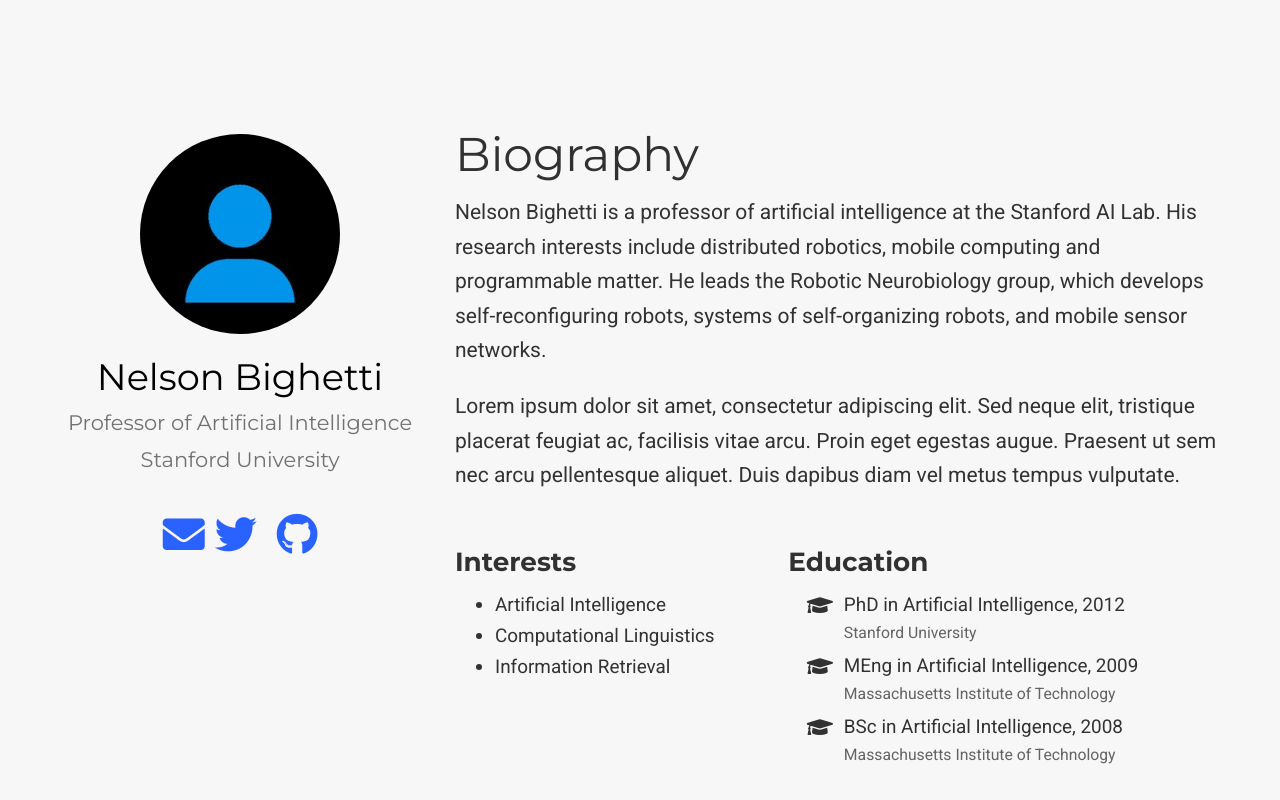
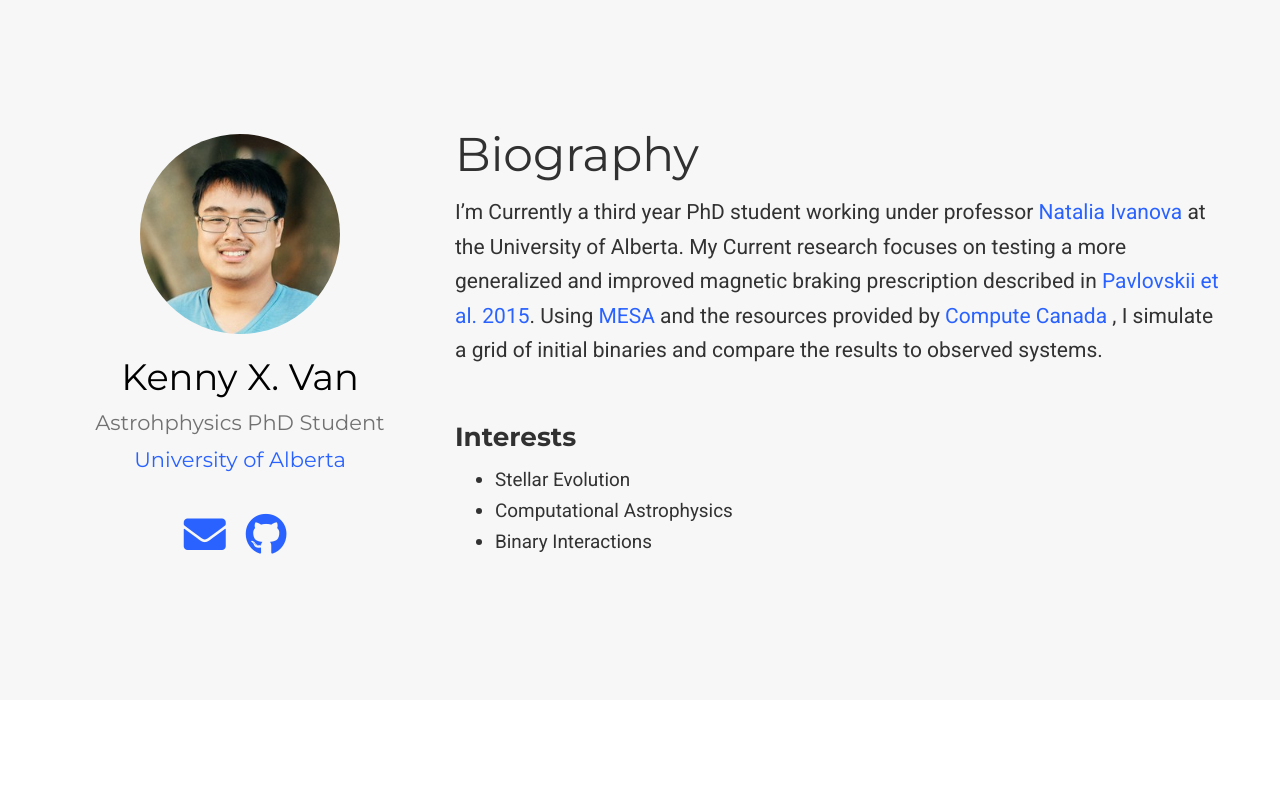
Before and after one commit to kvan1231/kvan1231.github.io, a plain HTML site: page index.html in a window 1280 px wide. Shown: the part 920-1720 px from the top of the page. Drawn offline with nearby package versions, Linux system fonts and the light colour scheme; some icons are missing.

Commit message:
added picture, changed _index.md to have personal information

```diff
--- a/authors/index.xml
+++ b/authors/index.xml
@@ -17,9 +17,7 @@
       <link>https://kvan1231.github.io/authors/admin/</link>
       <pubDate>Mon, 01 Jan 0001 00:00:00 +0000</pubDate>
       <guid>https://kvan1231.github.io/authors/admin/</guid>
-      <description>&lt;p&gt;Nelson Bighetti is a professor of artificial intelligence at the Stanford AI Lab. His research interests include distributed robotics, mobile computing and programmable matter. He leads the Robotic Neurobiology group, which develops self-reconfiguring robots, systems of self-organizing robots, and mobile sensor networks.&lt;/p&gt;
-
-&lt;p&gt;Lorem ipsum dolor sit amet, consectetur adipiscing elit. Sed neque elit, tristique placerat feugiat ac, facilisis vitae arcu. Proin eget egestas augue. Praesent ut sem nec arcu pellentesque aliquet. Duis dapibus diam vel metus tempus vulputate.&lt;/p&gt;
+      <description>&lt;p&gt;I&amp;rsquo;m Currently a third year PhD student working under professor &lt;a href=&#34;https://sites.ualberta.ca/~ivanova1/&#34;, target=&#34;_blank&#34;&gt;Natalia Ivanova&lt;/a&gt; at the University of Alberta. My Current research focuses on testing a more generalized and improved magnetic braking prescription described in &lt;a href=&#34;http://adsabs.harvard.edu/abs/2016MNRAS.456..263P&#34;, target=&#34;_blank&#34;&gt; Pavlovskii et al. 2015&lt;/a&gt;. Using &lt;a href=&#34;http://mesa.sourceforge.net/&#34;, target=&#34;_blank&#34;&gt; MESA &lt;/a&gt; and the resources provided by &lt;a href=&#34;https://www.computecanada.ca/&#34;, target=&#34;_blank&#34;&gt; Compute Canada &lt;/a&gt;, I simulate a grid of initial binaries and compare the results to observed systems.&lt;/p&gt;
 </description>
     </item>
 
--- a/index.html
+++ b/index.html
@@ -21,14 +21,14 @@
 
 
 
-  <meta name="author" content="Nelson Bighetti">
-
-
-
-
-
-
-  <meta name="description" content="Professor of Artificial Intelligence">
+  <meta name="author" content="Kenny X. Van">
+
+
+
+
+
+
+  <meta name="description" content="Astrohphysics PhD Student">
 
 
   <link rel="alternate" hreflang="en-us" href="https://kvan1231.github.io/">
@@ -115,7 +115,7 @@
   <meta property="og:site_name" content="Kenny X. Van">
   <meta property="og:url" content="https://kvan1231.github.io/">
   <meta property="og:title" content="Kenny X. Van">
-  <meta property="og:description" content="Professor of Artificial Intelligence"><meta property="og:image" content="https://kvan1231.github.io/img/icon-192.png">
+  <meta property="og:description" content="Astrohphysics PhD Student"><meta property="og:image" content="https://kvan1231.github.io/img/icon-192.png">
   <meta property="twitter:image" content="https://kvan1231.github.io/img/icon-192.png"><meta property="og:locale" content="en-us">
 
 
@@ -554,18 +554,18 @@
 
 
 
-      <img class="portrait" src="/authors/admin/avatar_hu52a603635ecebd45650b162dadabb4e5_12861_250x250_fill_q90_lanczos_center.jpg" alt="Avatar">
+      <img class="portrait" src="/authors/admin/avatar_huaed0f5c7b3c70508608e3f813872af36_610982_250x250_fill_q90_lanczos_center.jpg" alt="Avatar">
 
 
       <div class="portrait-title">
-        <h2>Nelson Bighetti</h2>
-        <h3>Professor of Artificial Intelligence</h3>
+        <h2>Kenny X. Van</h2>
+        <h3>Astrohphysics PhD Student</h3>
 
 
         <h3>
-
-          <span>Stanford University</span>
-
+          <a href="https://www.ualberta.ca/physics" target="_blank" rel="noopener">
+          <span>University of Alberta</span>
+          </a>
         </h3>
 
       </div>
@@ -581,10 +581,8 @@
 
 
 
-
-
         <li>
-          <a href="/#contact" >
+          <a href="mailto:kvan@ualberta.ca" >
             <i class="fas fa-envelope big-icon"></i>
           </a>
         </li>
@@ -598,11 +596,9 @@
 
 
 
-
-
         <li>
-          <a href="https://twitter.com/GeorgeCushen" target="_blank" rel="noopener">
-            <i class="fab fa-twitter big-icon"></i>
+          <a href="https://orcid.org/0000-0003-3862-5826" target="_blank" rel="noopener">
+            <i class="ai ai-orcid big-icon"></i>
           </a>
         </li>
 
@@ -615,29 +611,29 @@
 
 
 
+
+
         <li>
-          <a href="https://scholar.google.co.uk/citations?user=sIwtMXoAAAAJ" target="_blank" rel="noopener">
-            <i class="ai ai-google-scholar big-icon"></i>
-          </a>
-        </li>
-
-
-
-
-
-
-
-
-
-
-
-
-        <li>
-          <a href="https://github.com/gcushen" target="_blank" rel="noopener">
+          <a href="https://github.com/kvan1231" target="_blank" rel="noopener">
             <i class="fab fa-github big-icon"></i>
           </a>
         </li>
 
+
+
+
+
+
+
+
+
+
+        <li>
+          <a href="/files/cv.pdf" >
+            <i class="ai ai-cv big-icon"></i>
+          </a>
+        </li>
+
       </ul>
 
     </div>
@@ -647,9 +643,7 @@
 
     <h1>Biography</h1>
 
-    <p>Nelson Bighetti is a professor of artificial intelligence at the Stanford AI Lab. His research interests include distributed robotics, mobile computing and programmable matter. He leads the Robotic Neurobiology group, which develops self-reconfiguring robots, systems of self-organizing robots, and mobile sensor networks.</p>
-
-<p>Lorem ipsum dolor sit amet, consectetur adipiscing elit. Sed neque elit, tristique placerat feugiat ac, facilisis vitae arcu. Proin eget egestas augue. Praesent ut sem nec arcu pellentesque aliquet. Duis dapibus diam vel metus tempus vulputate.</p>
+    <p>I&rsquo;m Currently a third year PhD student working under professor <a href="https://sites.ualberta.ca/~ivanova1/", target="_blank">Natalia Ivanova</a> at the University of Alberta. My Current research focuses on testing a more generalized and improved magnetic braking prescription described in <a href="http://adsabs.harvard.edu/abs/2016MNRAS.456..263P", target="_blank"> Pavlovskii et al. 2015</a>. Using <a href="http://mesa.sourceforge.net/", target="_blank"> MESA </a> and the resources provided by <a href="https://www.computecanada.ca/", target="_blank"> Compute Canada </a>, I simulate a grid of initial binaries and compare the results to observed systems.</p>
 
 
     <div class="row">
@@ -659,47 +653,16 @@
         <h3>Interests</h3>
         <ul class="ul-interests">
 
-          <li>Artificial Intelligence</li>
-
-          <li>Computational Linguistics</li>
-
-          <li>Information Retrieval</li>
+          <li>Stellar Evolution</li>
+
+          <li>Computational Astrophysics</li>
+
+          <li>Binary Interactions</li>
 
         </ul>
       </div>
 
 
-
-      <div class="col-md-7">
-        <h3>Education</h3>
-        <ul class="ul-edu fa-ul">
-
-          <li>
-            <i class="fa-li fas fa-graduation-cap"></i>
-            <div class="description">
-              <p class="course">PhD in Artificial Intelligence, 2012</p>
-              <p class="institution">Stanford University</p>
-            </div>
-          </li>
-
-          <li>
-            <i class="fa-li fas fa-graduation-cap"></i>
-            <div class="description">
-              <p class="course">MEng in Artificial Intelligence, 2009</p>
-              <p class="institution">Massachusetts Institute of Technology</p>
-            </div>
-          </li>
-
-          <li>
-            <i class="fa-li fas fa-graduation-cap"></i>
-            <div class="description">
-              <p class="course">BSc in Artificial Intelligence, 2008</p>
-              <p class="institution">Massachusetts Institute of Technology</p>
-            </div>
-          </li>
-
-        </ul>
-      </div>
 
 
     </div>
```
Also changed, not shown: 404.html (+3 -3 lines), authors/admin/index.html (+32 -69 lines), authors/index.html (+4 -4 lines), categories/index.html (+3 -3 lines), index.json (+1 -1 lines), post/index.html (+3 -3 lines), publication/index.html (+3 -3 lines), publication_types/index.html (+3 -3 lines), tags/index.html (+3 -3 lines), talk/index.html (+3 -3 lines), authors/admin/avatar.jpg, authors/admin/avatar_huaed0f5c7b3c70508608e3f813872af36_610982_250x250_fill_q90_lanczos_center.jpg (added).
